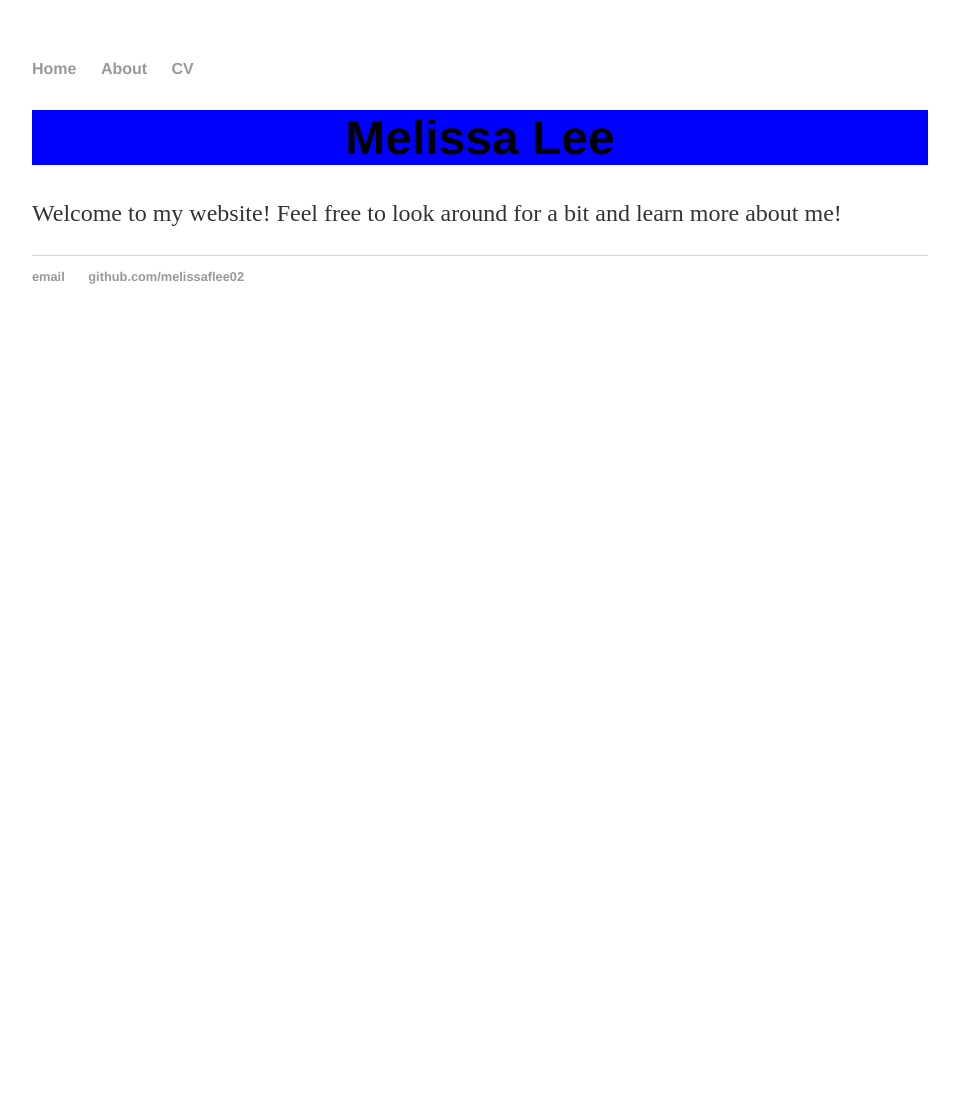
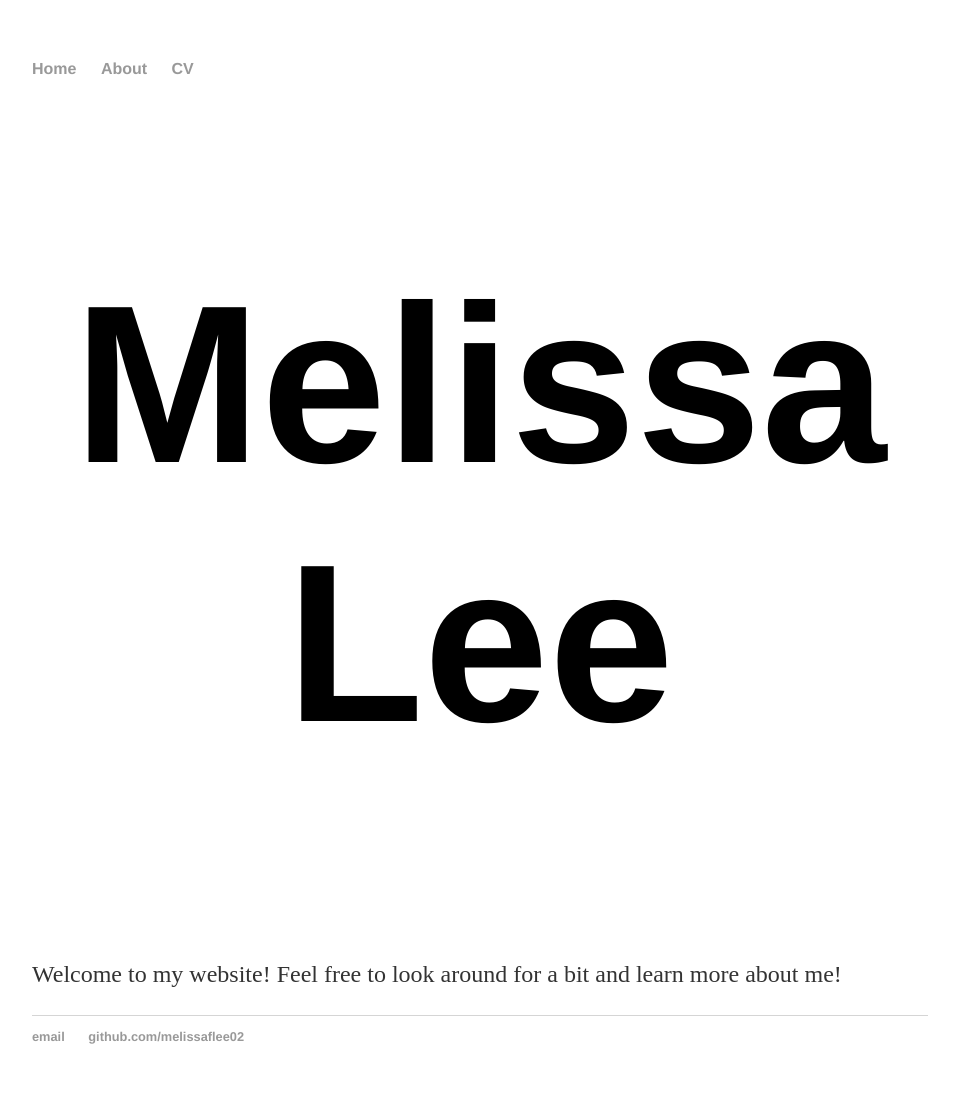
Before and after one commit to melissaflee02/mlee24.github.io, a Jekyll site: the page built from index.html, in a window 1280 px wide. Shown: the whole page, without its empty margins (160-1119 px from the left). Built offline with Jekyll 4.4.1, drawn with Linux system fonts in a browser that asks for light colours; before the commit the page ends 900 px from its top, so only the background shows below that.

Commit message:
Update main.css

```diff
--- a/css/main.css
+++ b/css/main.css
@@ -44,7 +44,8 @@ ul.posts li {
 
 /* Melissa's Code */
 .name_header {
-    background-color: blue;
-    font-family: "Times New Roman", Times, serif;
+    padding-top: 10px;
+    padding-bottom: 10px;
+    font-size: 75px;
     text-align: center;
 }
```
